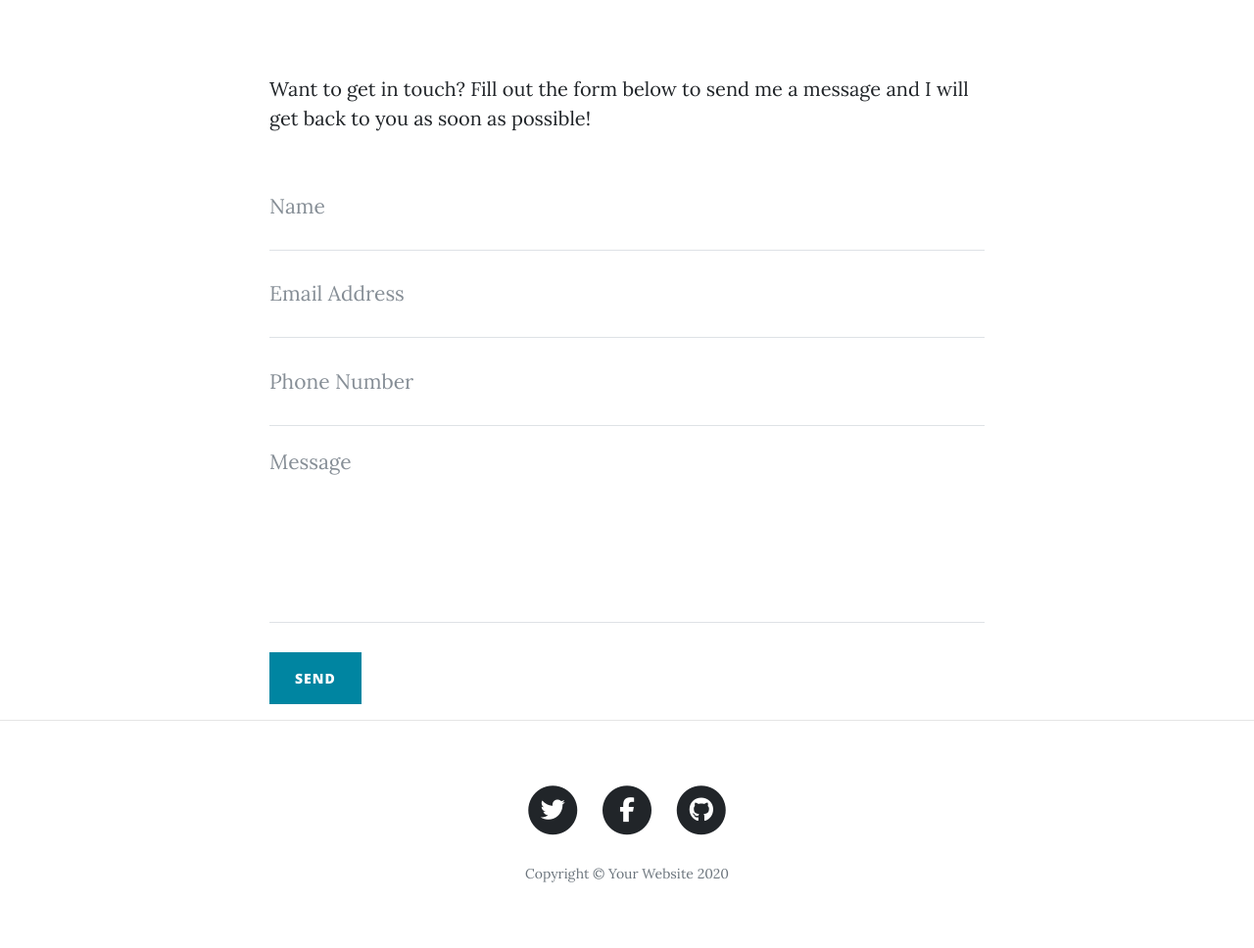
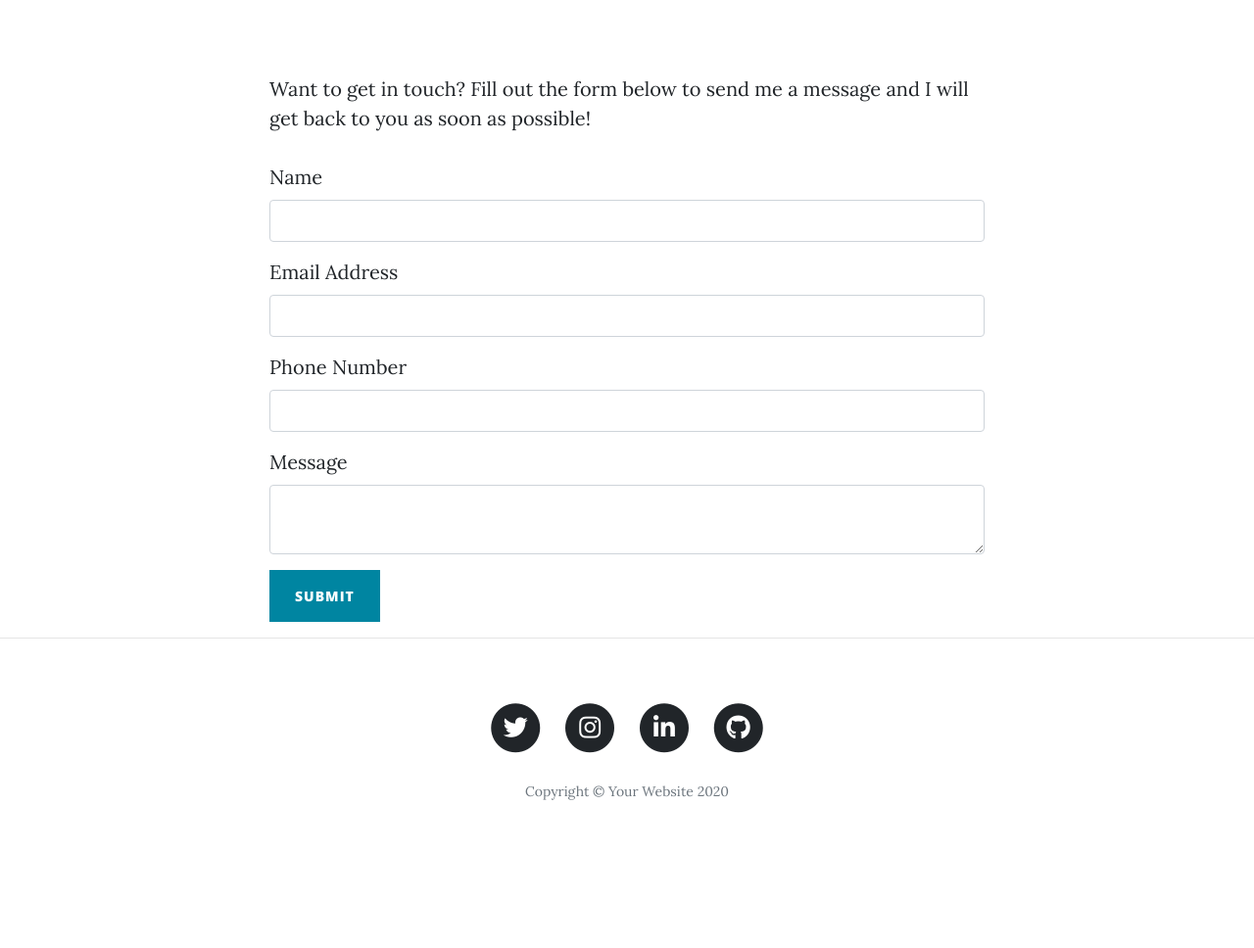
Before and after one commit to Taha0229/CyberPun-Blog, a Flask app: page /contact in a window 1280 px wide. Shown: the part 536-1504 px from the top of the page at 98% size. After the commit the page ends 1353 px from the top, so only its background shows below. Run offline with Flask 2, Linux system fonts and the light colour scheme; some libraries are stand-ins or nearby versions.

Commit message:
Commit 2 : Fixed and added Contact Form

```diff
--- a/forms.py
+++ b/forms.py
@@ -1,7 +1,7 @@
 import wtforms.validators
 from flask_ckeditor import CKEditorField
 from flask_wtf import FlaskForm
-from wtforms import StringField, SubmitField, PasswordField
+from wtforms import StringField, SubmitField, PasswordField, TextAreaField
 from wtforms.validators import DataRequired, URL, Email
 
 
@@ -26,6 +26,15 @@ class LoginForm(FlaskForm):
     password = PasswordField("Password", validators=[DataRequired()])
     submit = SubmitField("Log in")
 
+
 class CommentForm(FlaskForm):
     comment = CKEditorField("Comment")
     submit = SubmitField("Submit Comment")
+
+
+class ContactForm(FlaskForm):
+    name = StringField("Name", validators=[DataRequired()])
+    email = StringField("Email Address", validators=[DataRequired()])
+    phone = StringField("Phone Number", validators=[DataRequired()])
+    message = TextAreaField("Message", validators=[DataRequired()])
+    submit = SubmitField("Submit")
--- a/main.py
+++ b/main.py
@@ -6,10 +6,11 @@ from werkzeug.security import generate_password_hash, check_password_hash
 from flask_sqlalchemy import SQLAlchemy
 from sqlalchemy.orm import relationship
 from flask_login import UserMixin, login_user, LoginManager, login_required, current_user, logout_user
-from forms import CreatePostForm, RegisterForm, LoginForm, CommentForm
+from forms import CreatePostForm, RegisterForm, LoginForm, CommentForm, ContactForm
 from flask_gravatar import Gravatar
 from functools import wraps
 from flask import abort
+import smtplib
 
 app = Flask(__name__)
 
@@ -181,9 +182,24 @@ def about():
     return render_template("about.html")
 
 
-@app.route("/contact")
+@app.route("/contact", methods=['GET', 'POST'])
 def contact():
-    return render_template("contact.html")
+    contact_form = ContactForm()
+    if contact_form.validate_on_submit():
+        print("hello")
+        name = contact_form.name.data
+        email = contact_form.email.data
+        phone = contact_form.phone.data
+        message = contact_form.message.data
+        my_email = "tahastest@gmail.com"
+        password = "yobucffjltycintp"
+        with smtplib.SMTP("smtp.gmail.com", 587) as connection:
+            connection.starttls()
+            connection.login(user=my_email, password=password)
+            connection.sendmail(from_addr=my_email, to_addrs=email,
+                                msg=f"Subject:New Entry Received\n\nName: {name}\nPhone: {phone}\nMessage: {message}")
+            return render_template("contact.html", sent=True, form=contact_form)
+    return render_template("contact.html", form=contact_form)
 
 
 @app.route("/new-post", methods=['GET', 'POST'])
--- a/templates/about.html
+++ b/templates/about.html
@@ -1,4 +1,5 @@
 {% include "header.html" %}
+
 
   <!-- Page Header -->
   <header class="masthead" style="background-image: url({{ url_for('static', filename='img/about-bg.jpg')}})">
@@ -19,9 +20,7 @@
   <div class="container">
     <div class="row">
       <div class="col-lg-8 col-md-10 mx-auto">
-        <p>Lorem ipsum dolor sit amet, consectetur adipisicing elit. Saepe nostrum ullam eveniet pariatur voluptates odit, fuga atque ea nobis sit soluta odio, adipisci quas excepturi maxime quae totam ducimus consectetur?</p>
-        <p>Lorem ipsum dolor sit amet, consectetur adipisicing elit. Eius praesentium recusandae illo eaque architecto error, repellendus iusto reprehenderit, doloribus, minus sunt. Numquam at quae voluptatum in officia voluptas voluptatibus, minus!</p>
-        <p>Lorem ipsum dolor sit amet, consectetur adipisicing elit. Aut consequuntur magnam, excepturi aliquid ex itaque esse est vero natus quae optio aperiam soluta voluptatibus corporis atque iste neque sit tempora!</p>
+        <p>Hi! I am Taha, I am a Computer Science Student pursuing my B.tech, currently at pre-final year. I like to talk about tech, science, maths and space. </p>
       </div>
     </div>
   </div>
--- a/templates/contact.html
+++ b/templates/contact.html
@@ -1,4 +1,5 @@
 {% include "header.html" %}
+{% from 'bootstrap5/form.html' import render_form %}
 
   <!-- Page Header -->
   <header class="masthead" style="background-image: url('{{ url_for('static', filename='img/contact-bg.jpg')}}')">
@@ -7,7 +8,11 @@
       <div class="row">
         <div class="col-lg-8 col-md-10 mx-auto">
           <div class="page-heading">
+            {%if not sent:%}
             <h1>Contact Me</h1>
+            {%else:%}
+            <h1>Message Sent Successfully!</h1>
+            {%endif%}
             <span class="subheading">Have questions? I have answers.</span>
           </div>
         </div>
@@ -23,39 +28,7 @@
         <!-- Contact Form - Enter your email address on line 19 of the mail/contact_me.php file to make this form work. -->
         <!-- WARNING: Some web hosts do not allow emails to be sent through forms to common mail hosts like Gmail or Yahoo. It's recommended that you use a private domain email address! -->
         <!-- To use the contact form, your site must be on a live web host with PHP! The form will not work locally! -->
-        <form name="sentMessage" id="contactForm" novalidate>
-          <div class="control-group">
-            <div class="form-group floating-label-form-group controls">
-              <label>Name</label>
-              <input type="text" class="form-control" placeholder="Name" id="name" required data-validation-required-message="Please enter your name.">
-              <p class="help-block text-danger"></p>
-            </div>
-          </div>
-          <div class="control-group">
-            <div class="form-group floating-label-form-group controls">
-              <label>Email Address</label>
-              <input type="email" class="form-control" placeholder="Email Address" id="email" required data-validation-required-message="Please enter your email address.">
-              <p class="help-block text-danger"></p>
-            </div>
-          </div>
-          <div class="control-group">
-            <div class="form-group col-xs-12 floating-label-form-group controls">
-              <label>Phone Number</label>
-              <input type="tel" class="form-control" placeholder="Phone Number" id="phone" required data-validation-required-message="Please enter your phone number.">
-              <p class="help-block text-danger"></p>
-            </div>
-          </div>
-          <div class="control-group">
-            <div class="form-group floating-label-form-group controls">
-              <label>Message</label>
-              <textarea rows="5" class="form-control" placeholder="Message" id="message" required data-validation-required-message="Please enter a message."></textarea>
-              <p class="help-block text-danger"></p>
-            </div>
-          </div>
-          <br>
-          <div id="success"></div>
-          <button type="submit" class="btn btn-primary" id="sendMessageButton">Send</button>
-        </form>
+       {{ render_form(form, novalidate=True, button_map={"submit": "primary"}) }}
       </div>
     </div>
   </div>
--- a/templates/footer.html
+++ b/templates/footer.html
@@ -5,7 +5,7 @@
         <div class="col-lg-8 col-md-10 mx-auto">
           <ul class="list-inline text-center">
             <li class="list-inline-item">
-              <a href="#">
+              <a href="https://twitter.com/GhostLord02" target="_blank">
                 <span class="fa-stack fa-lg">
                   <i class="fas fa-circle fa-stack-2x"></i>
                   <i class="fab fa-twitter fa-stack-1x fa-inverse"></i>
@@ -13,15 +13,23 @@
               </a>
             </li>
             <li class="list-inline-item">
-              <a href="#">
+              <a href="https://www.instagram.com/t.a.h.a._._/" target="_blank">
                 <span class="fa-stack fa-lg">
                   <i class="fas fa-circle fa-stack-2x"></i>
-                  <i class="fab fa-facebook-f fa-stack-1x fa-inverse"></i>
+                  <i class="fa-brands fa-instagram fa-stack-1x fa-inverse"></i>
                 </span>
               </a>
             </li>
             <li class="list-inline-item">
-              <a href="#">
+              <a href="https://www.linkedin.com/in/sheikhtahamaroof/" target="_blank">
+                <span class="fa-stack fa-lg">
+                  <i class="fas fa-circle fa-stack-2x"></i>
+                  <i class="fa-brands fa-linkedin-in fa-stack-1x fa-inverse"></i>
+                </span>
+              </a>
+            </li>
+            <li class="list-inline-item">
+              <a href="https://github.com/Taha0229" target="_blank">
                 <span class="fa-stack fa-lg">
                   <i class="fas fa-circle fa-stack-2x"></i>
                   <i class="fab fa-github fa-stack-1x fa-inverse"></i>
--- a/templates/header.html
+++ b/templates/header.html
@@ -8,7 +8,7 @@
   <meta name="description" content="">
   <meta name="author" content="">
 
-  <title>CyberPun's Blog</title>
+  <title>{%block title%}CyberPun's Blog{%endblock%}</title>
 
   <!-- Bootstrap core CSS -->
   <link href="{{ url_for('static', filename='vendor/bootstrap/css/bootstrap.min.css') }}" rel="stylesheet">
--- a/templates/login.html
+++ b/templates/login.html
@@ -1,6 +1,6 @@
 {% extends 'base.html' %}
 {% from 'bootstrap5/form.html' import render_form %}
-
+{%block title%} Login {%endblock%}
 {% block content %}
 {% include "header.html" %}
 
--- a/templates/post.html
+++ b/templates/post.html
@@ -1,5 +1,7 @@
 {% include "header.html" %}
+
 {% from 'bootstrap5/form.html' import render_form %}
+
 
 <!-- Page Header -->
 <header class="masthead" style="background-image: url('{{post.img_url}}')">
--- a/templates/register.html
+++ b/templates/register.html
@@ -1,6 +1,6 @@
 {% extends 'base.html' %}
 {% from 'bootstrap5/form.html' import render_form %}
-
+{%block title%}Register {%endblock%}
 {% block content %}
 {% include "header.html" %}
 
--- a/trial.py
+++ b/trial.py
@@ -1,6 +1,6 @@
 def calc(**kwargs):
     print(kwargs)
-    if kwargs['add']==3:
+    if kwargs['add'] == 3:
         print("hello")
 
 
```
Also changed, not shown: 1 other file.
